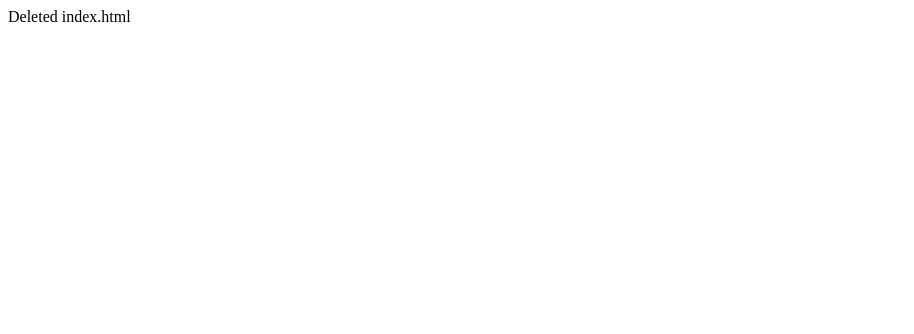
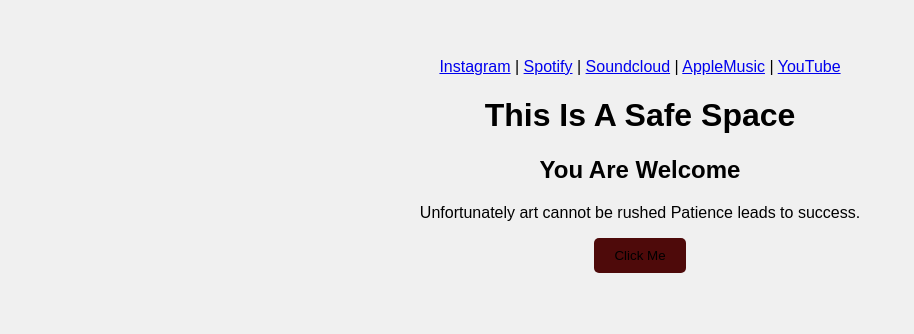
Before and after one commit to Kaygzzz/esosaesosaesosa, a plain HTML site: page index.html in a window 1280 px wide. Shown: the whole page, without its empty margins (0-914 px from the left). Drawn offline with Linux system fonts and the light colour scheme.

Commit message:
Update index.html

```diff
--- a/index.html
+++ b/index.html
@@ -1 +1,24 @@
-Deleted index.html
+<!DOCTYPE html>
+<html lang="en">
+
+<head>
+    <meta charset="UTF-8">
+    <meta name="viewport" content="width=device-width, initial-scale=1.0">
+    <title>Kaygz</title>
+    <link rel="stylesheet" href="style.css">
+</head>
+<body>
+    <a href="https://instagram.com/esosaesosaesosa/" target="_blank">Instagram</a> |
+    <a href="https://spotify.link/osDeOx2R1Db" target="_blank">Spotify</a> |
+    <a href="https://soundcloud.app.goo.gl/7HMWo" target="_blank">Soundcloud</a> |
+    <a href="https://music.apple.com/ch/artist/youngesosa/1614930312?l=en-GB" target="_blank">AppleMusic</a> |
+    <a href="https://youtube.com/channel/UCaC31Fq_ZH5QMKDOKhWinKg" target="_blank">YouTube</a>
+
+    <h1>This Is A Safe Space</h1>
+    <h2>You Are Welcome</h2>
+    <p>Unfortunately art cannot be rushed Patience leads to success.</p>
+    <button onclick="showMessage()">Click Me</button>
+
+     <script src="script.js"></script>
+    </body>
+    </html>
```
